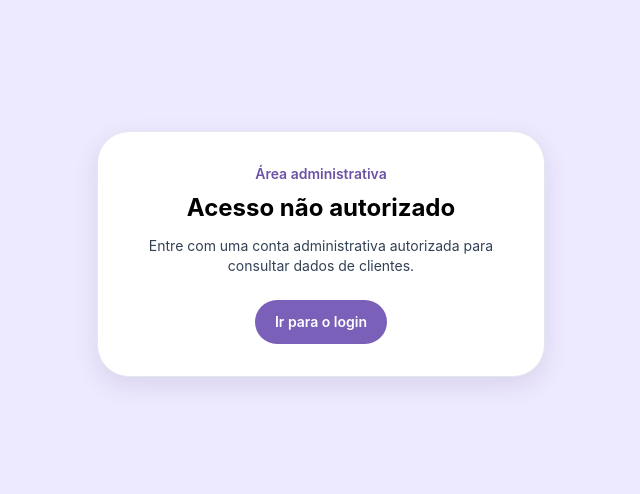
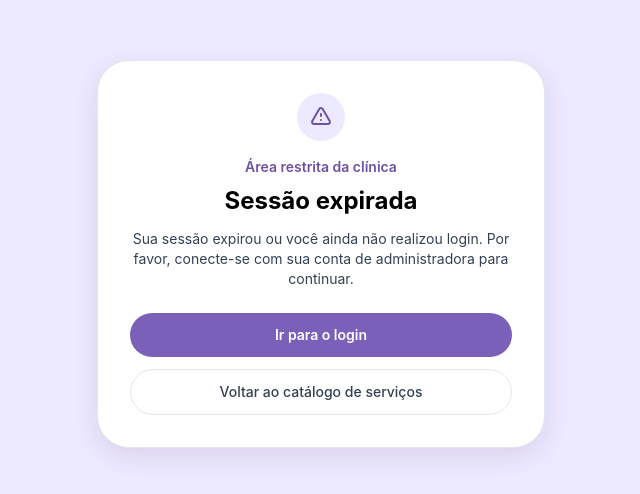
Before and after one commit to Desenvolvimento-Web-III/Clinica_TaisRomagnoli, a React (Vite) app in the folder apps/web/: page /admin/clientes/1 in a window 1280 px wide. Shown: the part 146-640 px from the top of the page, without its empty margins (319-959 px from the left). Built offline with nearby package versions, Linux system fonts and the light colour scheme; no server answers.

Commit message:
feat: orientar usuarios sem permissao ou com sessao expirada

```diff
--- a/apps/web/src/routes/AdminRoute.tsx
+++ b/apps/web/src/routes/AdminRoute.tsx
@@ -1,11 +1,11 @@
 import { useEffect, useState, type ReactNode } from 'react';
-import { resolveAdministrativeAccess } from './admin-access';
+import { resolveAdministrativeAccess, type AdminAccessResult } from './admin-access';
 
-type AccessState = 'loading' | 'allowed' | 'denied';
+type AccessState = 'loading' | 'allowed' | 'unauthenticated' | 'unauthorized' | 'denied';
 
 type AdminRouteProps = Readonly<{
   children: ReactNode;
-  resolveAccess?: () => Promise<boolean>;
+  resolveAccess?: () => Promise<boolean | AdminAccessResult>;
 }>;
 
 export function AdminRoute({
@@ -18,11 +18,16 @@ export function AdminRoute({
     let active = true;
 
     resolveAccess()
-      .then((allowed) => {
-        if (active) setAccess(allowed ? 'allowed' : 'denied');
+      .then((res) => {
+        if (!active) return;
+        if (typeof res === 'boolean') {
+          setAccess(res ? 'allowed' : 'unauthorized');
+        } else {
+          setAccess(res);
+        }
       })
       .catch(() => {
-        if (active) setAccess('denied');
+        if (active) setAccess('unauthorized');
       });
 
     return () => {
@@ -40,23 +45,58 @@ export function AdminRoute({
     );
   }
 
-  if (access === 'denied') {
+  if (access !== 'allowed') {
+    const isSessionExpiredOrUnauthenticated = access === 'unauthenticated';
+
     return (
       <main className="grid min-h-dvh place-items-center bg-[var(--color-brand-soft)] p-4 sm:p-8">
         <section className="w-full max-w-md rounded-[var(--radius-auth)] border border-[var(--color-border-default)] bg-white p-6 text-center shadow-[var(--shadow-elevated)] sm:p-8">
+          <div className="mx-auto mb-4 flex h-12 w-12 items-center justify-center rounded-full bg-[var(--color-brand-soft)] text-[var(--color-brand-deep)]">
+            <svg
+              aria-hidden="true"
+              className="h-6 w-6"
+              fill="none"
+              viewBox="0 0 24 24"
+              stroke="currentColor"
+              strokeWidth="2"
+            >
+              <path
+                strokeLinecap="round"
+                strokeLinejoin="round"
+                d="M12 9v2m0 4h.01m-6.938 4h13.856c1.54 0 2.502-1.667 1.732-3L13.732 4c-.77-1.333-2.694-1.333-3.464 0L3.34 16c-.77 1.333.192 3 1.732 3z"
+              />
+            </svg>
+          </div>
+
           <p className="text-sm font-semibold text-[var(--color-brand-deep)]">
-            Área administrativa
+            Área restrita da clínica
           </p>
-          <h1 className="mt-2 text-2xl font-bold">Acesso não autorizado</h1>
+
+          <h1 className="mt-2 text-2xl font-bold text-[var(--color-text-primary)]">
+            {isSessionExpiredOrUnauthenticated ? 'Sessão expirada' : 'Acesso não autorizado'}
+          </h1>
+
           <p className="mt-3 text-sm/5 text-[var(--color-text-secondary)]">
-            Entre com uma conta administrativa autorizada para consultar dados de clientes.
+            {isSessionExpiredOrUnauthenticated
+              ? 'Sua sessão expirou ou você ainda não realizou login. Por favor, conecte-se com sua conta de administradora para continuar.'
+              : 'Você não tem permissão para acessar esta área administrativa. Esta seção é reservada exclusivamente para a equipe autorizada da clínica.'}
           </p>
-          <a
-            href="/login"
-            className="mt-6 inline-flex min-h-11 items-center justify-center rounded-xl bg-[var(--color-brand-strong)] px-5 py-3 text-sm font-semibold text-white hover:bg-[var(--color-brand-deep)]"
-          >
-            Ir para o login
-          </a>
+
+          <div className="mt-6 flex flex-col gap-3">
+            <a
+              href="/login"
+              className="inline-flex min-h-11 items-center justify-center rounded-xl bg-[var(--color-brand-strong)] px-5 py-3 text-sm font-semibold text-white transition-colors hover:bg-[var(--color-brand-deep)]"
+            >
+              Ir para o login
+            </a>
+
+            <a
+              href="/servicos"
+              className="inline-flex min-h-11 items-center justify-center rounded-xl border border-[var(--color-border-default)] bg-transparent px-5 py-3 text-sm font-medium text-[var(--color-text-secondary)] transition-colors hover:bg-[var(--color-brand-soft)]"
+            >
+              Voltar ao catálogo de serviços
+            </a>
+          </div>
         </section>
       </main>
     );
--- a/apps/web/src/routes/admin-access.ts
+++ b/apps/web/src/routes/admin-access.ts
@@ -1,12 +1,18 @@
 import { getIdTokenResult } from 'firebase/auth';
 import { auth } from '@/lib/firebase';
 
-export async function resolveAdministrativeAccess() {
-  if (!auth) return false;
+export type AdminAccessResult = 'allowed' | 'unauthenticated' | 'unauthorized';
+
+export async function resolveAdministrativeAccess(): Promise<AdminAccessResult> {
+  if (!auth) return 'unauthenticated';
 
   await auth.authStateReady();
-  if (!auth.currentUser) return false;
+  if (!auth.currentUser) return 'unauthenticated';
 
-  const token = await getIdTokenResult(auth.currentUser);
-  return token.claims.role === 'admin';
+  try {
+    const token = await getIdTokenResult(auth.currentUser);
+    return token.claims.role === 'admin' ? 'allowed' : 'unauthorized';
+  } catch {
+    return 'unauthorized';
+  }
 }
```
Also changed, not shown: 1 other file (tests, documents, lock files or other folders).
